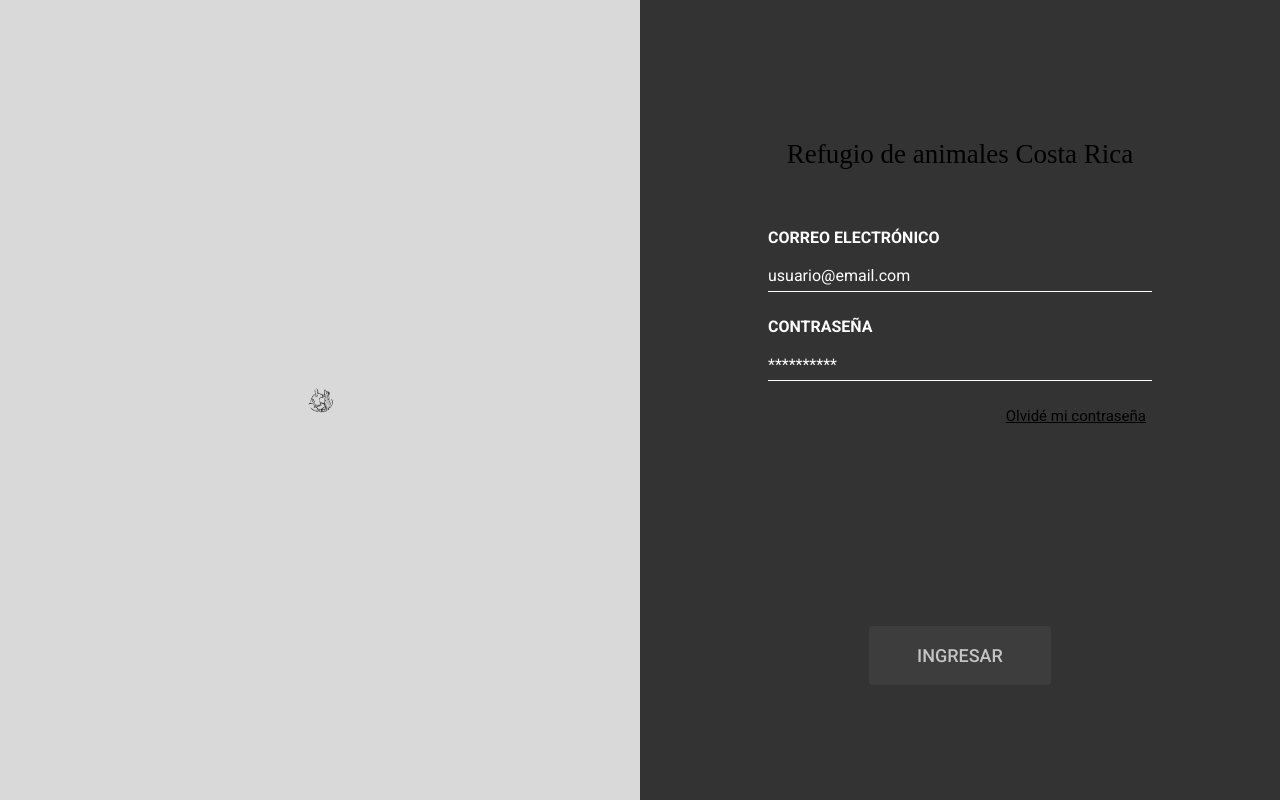
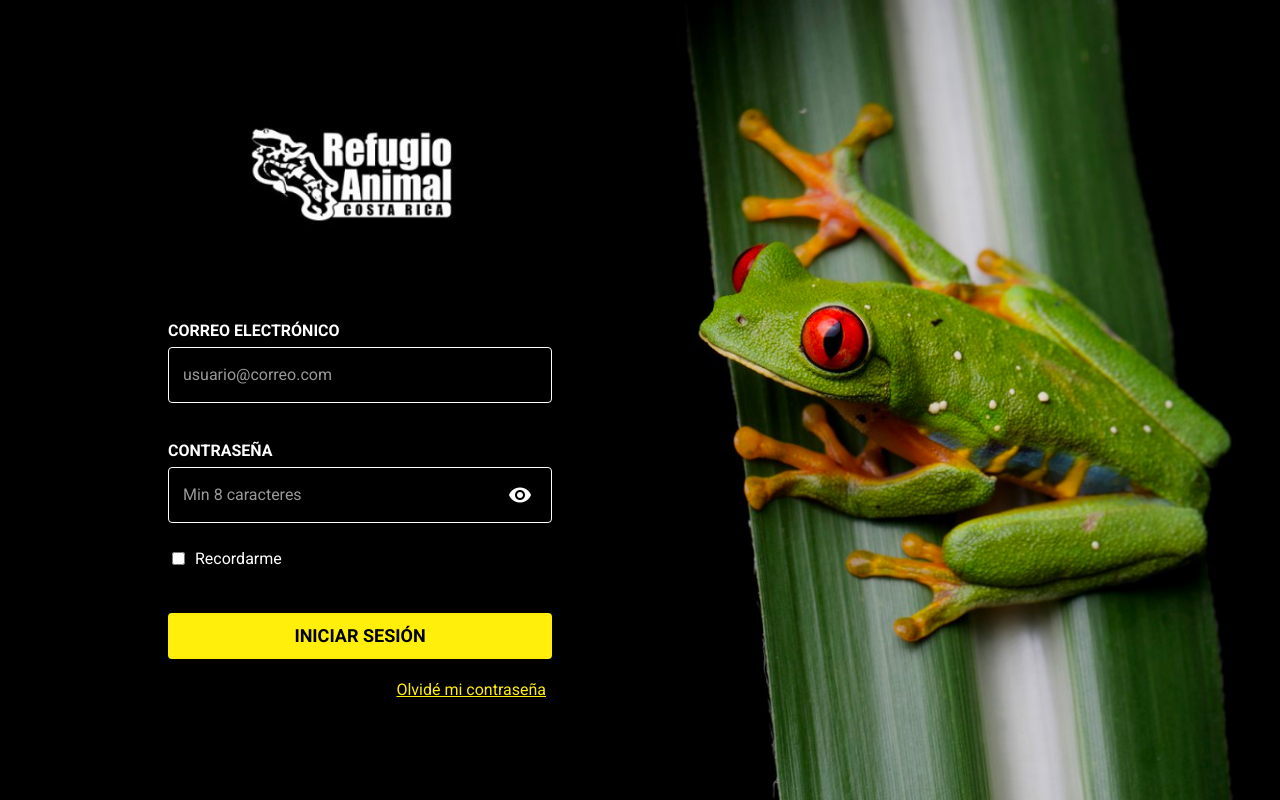
Before and after one commit to akurey/animal-rescue-web, a React (Create React App) app: page /login in a window 1280 px wide. Built offline with nearby package versions, Linux system fonts and the light colour scheme.

Commit message:
Login page design

```diff
--- a/src/components/atoms/Button/styles.scss
+++ b/src/components/atoms/Button/styles.scss
@@ -1,3 +1,6 @@
+@import "../../../styles/colors.scss";
+@import "../../../styles/fonts.scss";
+
 .btn {
   font-family: 'Roboto';
   font-style: normal;
@@ -21,7 +24,7 @@
 /* Button Colors and Styles */
 .btn--primary {
   font-weight: 700;
-  background-color: #FFEF0A;
+  background-color: $primary-color;
   color: #000000;
   &:hover,
   &:focus {
@@ -70,15 +73,15 @@
 }
 
 .btn--link {
+  @extend %font-1;
   font-weight: 400;
   text-transform: none;
   background-color: transparent;
-  color: #FFEF0A;
+  color: $primary-color;
   text-decoration: underline;
   &:hover,
   &:focus {
-    border: sepia(#FFEF0A) 2px solid;
-
+    border: sepia($primary-color) 2px solid;
   }
 }
 
--- a/src/components/atoms/Date/styles.scss
+++ b/src/components/atoms/Date/styles.scss
@@ -3,8 +3,6 @@
 .date {
   @extend %form-field;
 }
-
-@include input-placeholder-style("text");
 
 /*  delete calendar icon  */
 input[type="date"]::-webkit-calendar-picker-indicator {
--- a/src/components/atoms/Numeric/styles.scss
+++ b/src/components/atoms/Numeric/styles.scss
@@ -2,17 +2,14 @@
 @import "../../../styles/layout.scss";
 
 .row {
-  @extend %row-centered;
+  @include layout-row(10, center);
   @extend %form-field-font;
   color: $form-field-color;
-  gap: 10px;
 }
 
 input[type="number"] {
   @extend %form-field;
 }
-
-@include input-placeholder-style("number");
 
 /*  numeric styles  */
 .numeric--primary {
--- a/src/components/atoms/TextArea/index.tsx
+++ b/src/components/atoms/TextArea/index.tsx
@@ -31,7 +31,11 @@ function TextArea({
 
   return (
     <div className="textarea">
-      {description && <label htmlFor="textarea">{description}</label>}
+      {description && (
+        <label className="form-field--label" htmlFor="textarea">
+          {description}
+        </label>
+      )}
       <textarea
         id="textarea"
         onClick={onClick}
--- a/src/components/atoms/TextArea/styles.scss
+++ b/src/components/atoms/TextArea/styles.scss
@@ -22,8 +22,7 @@ textarea {
 }
 
 .textarea {
-  @extend %column;
-  gap: 7px;
+  @include layout-column(7px);
 }
 
 .textarea--primary {
@@ -33,3 +32,5 @@ textarea {
 .textarea--error {
   @extend %form-field--error;
 }
+
+@include form-field--label();
--- a/src/components/atoms/TextBox/index.tsx
+++ b/src/components/atoms/TextBox/index.tsx
@@ -49,10 +49,11 @@ function TextBox({
   return (
     <div className="form-textbox">
       {description && (
-        <label htmlFor="input" className="input--label">
+        <label htmlFor="input" className="form-field--label">
           {description}
         </label>
       )}
+      <div className="form-field--input">
         <input
           id="input"
           type={type || "text"}
@@ -68,6 +69,13 @@ function TextBox({
           onChange={onChangeInput}
           value={valueInput}
         />
+        {type === "password" && (
+          <i id="togglePassword" className="material-icons">
+            visibility
+          </i>
+          // <span className="material-icons"> visibility_off </span>
+        )}
+      </div>
       {error?.message && <p className="message--error">{error?.message}</p>}
     </div>
   );
--- a/src/components/atoms/TextBox/styles.scss
+++ b/src/components/atoms/TextBox/styles.scss
@@ -2,16 +2,14 @@
 @import "../../../styles/layout.scss";
 
 .form-textbox {
-  @extend %column;
-  gap: 7px;
+  @include layout-column(7px);
 }
 
 input[type="text"],
 input[type="password"] {
   @extend %form-field;
+  width: 100%;
 }
-
-@include input-placeholder-style("password");
 
 /* Button Colors and Styles */
 .input--primary {
@@ -19,19 +17,40 @@ input[type="password"] {
 }
 
 .input--secondary {
-  @extend %form-field;
-  border: solid 1px $form-field-color;
-  padding: 6px 0;
-  margin: 0;
+  border: solid 1px $form-field-color !important;
+  border-radius: 4px;
+  padding: 0 14px !important;
+  &::-webkit-input-placeholder {  /* Chrome/Opera/Safari */
+    opacity: 0.6;;
+  }
+  &::-moz-placeholder {           /* Firefox 19+ */
+    opacity: 0.6;
+  }
+  &:-ms-input-placeholder {       /* IE 10+ */
+    opacity: 0.6;
+  }
+  &:-moz-placeholder {            /* Firefox 18- */
+    opacity: 0.6;
+  }
 }
 
 .input--error {
   @extend %form-field--error;
 }
 
-.input--label {
-  @extend %form-field--label;
-  color: $light-text-color;
-  text-transform: uppercase;
-  margin-bottom: 8px;
+@include form-field--label();
+
+.message--error {
+  margin: 0;
 }
+
+.form-field--input {
+  @extend %row-centered;
+  position: relative;
+}
+
+#togglePassword {
+  position: absolute;
+  margin: 0;
+  right: 20px;
+}
--- a/src/components/pages/login/index.tsx
+++ b/src/components/pages/login/index.tsx
@@ -2,7 +2,7 @@ import React, { useState, useEffect } from "react";
 import validator from "validator";
 import { useNavigate } from "react-router-dom";
 import { Button, TextBox } from "../../atoms";
-import DoggieIcon from "../../../assets/images/Doggie.png";
+import Logo from "../../../assets/images/logo.png";
 import { LocalStorageKeys } from "../../../constants/local-storage-keys.constant";
 import LocalStorage from "../../../observables/localStorage.observable";
 import { UserObservable } from "../../../observables/user.observable";
@@ -58,16 +58,13 @@ function Login() {
   };
 
   return (
-    <div className="login">
-      <div className="login--image">
-        <img className="login--picture" alt="doggie" src={DoggieIcon} />
-      </div>
-      <div className="login--info">
-        <p className="login--title">Refugio de animales Costa Rica</p>
-        <div className="login--inputs">
+    <div className="background">
+      <div className="login">
+        <img className="logo" alt="Logo del refugio" src={Logo} />
+        <div className="login--column">
           <TextBox
             description="Correo electrónico"
-            placeholder="usuario@email.com"
+            placeholder="usuario@correo.com"
             onChange={(e) => {
               setEmail(e.target.value);
             }}
@@ -86,7 +83,7 @@ function Login() {
           />
           <TextBox
             description="Contraseña"
-            placeholder="**********"
+            placeholder="Min 8 caracteres"
             onChange={(e) => {
               setPassword(e.target.value);
             }}
@@ -101,19 +98,23 @@ function Login() {
             ]}
           />
         </div>
+        <label id="remember" htmlFor="checkbox">
+          <input type="checkbox" id="checkbox" />
+          Recordarme
+        </label>
         <Button
-          className="login--link"
+          className="login--button"
+          buttonStyle="btn--primary"
+          onClick={onLogin}
+        >
+          Iniciar sesión
+        </Button>
+        <Button
           onClick={onRedirect}
           buttonStyle="btn--link"
+          className="login--link"
         >
           Olvidé mi contraseña
-        </Button>
-        <Button
-          className="login--button"
-          buttonStyle="btn--secondary"
-          onClick={onLogin}
-        >
-          Ingresar
         </Button>
       </div>
     </div>
--- a/src/components/pages/login/login.scss
+++ b/src/components/pages/login/login.scss
@@ -1,59 +1,44 @@
+@import "../../../styles/layout.scss";
+@import "../../../styles/colors.scss";
+@import "../../../styles/fonts.scss";
+
 .login {
   display: flex;
-  flex-direction: row;
+  flex-direction: column;
+  justify-content: center;
   height: 100vh;
-  &--image {
-    display: flex;
-    justify-content: center;
-    align-items: center;
-    width: 50%;
-    background: #d9d9d9;
-  }
-  &--info {
-    width: 50%;
-    height: 100%;
-    justify-content: center;
-    display: flex;
-    flex-direction: column;
-    align-items: center;
-  }
-  &--title {
-    text-align: center;
-    font-family: "Avenir";
-    font-style: normal;
-    font-weight: 400;
-    font-size: 27px;
-    line-height: 93.4%;
-    margin-bottom: 60px;
-  }
-  &--inputs {
-    display: flex;
-    flex-direction: column;
-    margin-right: auto;
-    margin-left: 20%;
-    width: 60%;
+  margin-left: 168px;
+  width: 30%;
+  &--column {
+    @include layout-column(38px);
+    height: fit-content;
+    margin-bottom: 26px;
   }
   &--input {
-    margin-bottom: 25px;
-    background: #ffffff;
-    border: 1px solid #000000;
-    margin-top: 5px;
+    height: 56px;
   }
   &--link {
-    margin-left: auto;
-    margin-right: 20%;
-    color: #000000;
-    font-size: 15px;
-    &:hover {
-      border: transparent 2px solid;
-      background: none;
-      transform: none;
-      color: #5d5c5c;
-    }
+    align-self: flex-end;
+    margin-top: 20px;
   }
   &--button {
+    min-height: 46px;
     font-size: 18px;
-    padding: 19px 48px;
-    margin-top: 200px;
   }
 }
+
+@include background("login.png");
+
+.logo {
+  align-self: center;
+  margin-bottom: 81px;
+  width: 70%;
+  height: auto;
+}
+
+#remember {
+  @extend %font-1;
+  @include layout-row(7px, center);
+  color: $light-text-color;
+  margin-bottom: 45px;
+}
--- a/src/styles/fonts.scss
+++ b/src/styles/fonts.scss
@@ -2,12 +2,6 @@
   font-family: 'Roboto';
   font-style: normal;
   font-size: 16px;
-}
-
-%form-field--label {
-  @extend %font-1;
-  font-weight: 700;
-  line-height: 19px;
 }
 
 %form-field-font {
--- a/src/styles/forms.scss
+++ b/src/styles/forms.scss
@@ -9,15 +9,15 @@
   background-color: transparent;
   padding: 0 0 6px 0;
   color: $form-field-color;
+  margin: 0;
 
   &::placeholder {
     color: $form-field-color;
   }
 
-  &:hover,
-  &:focus {
+  &:focus,
+  &:hover {
     outline: none;
-    color: $primary-color;
   }
 
   &:disabled {
@@ -27,8 +27,16 @@
 }
 
 %form-field--error {
-  @extend %form-field;
   border: solid 1px #f01818;
+}
+
+@mixin form-field--label() {
+  .form-field--label {
+    @extend %font-1;
+    font-weight: 700;
+    color: $light-text-color;
+    text-transform: uppercase;
+  }
 }
 
 /*  change placeholder style on hover */
--- a/src/styles/layout.scss
+++ b/src/styles/layout.scss
@@ -4,7 +4,23 @@
   align-items: center;
 }
 
-%column {
+@mixin layout-row($gap, $align){
+  display: flex;
+  flex-direction: row;
+  gap: $gap;
+  align-items: $align;
+}
+
+@mixin layout-column($gap) {
   display: flex;
   flex-direction: column;
+  gap: $gap;
 }
+
+@mixin background($image-name) {
+  .background {
+    background-image: url("../assets/backgrounds/#{$image-name}");
+    background-repeat: no-repeat;
+    background-size: cover;
+  }
+}
```
Lines whose indentation alone changed are shown as unchanged.
